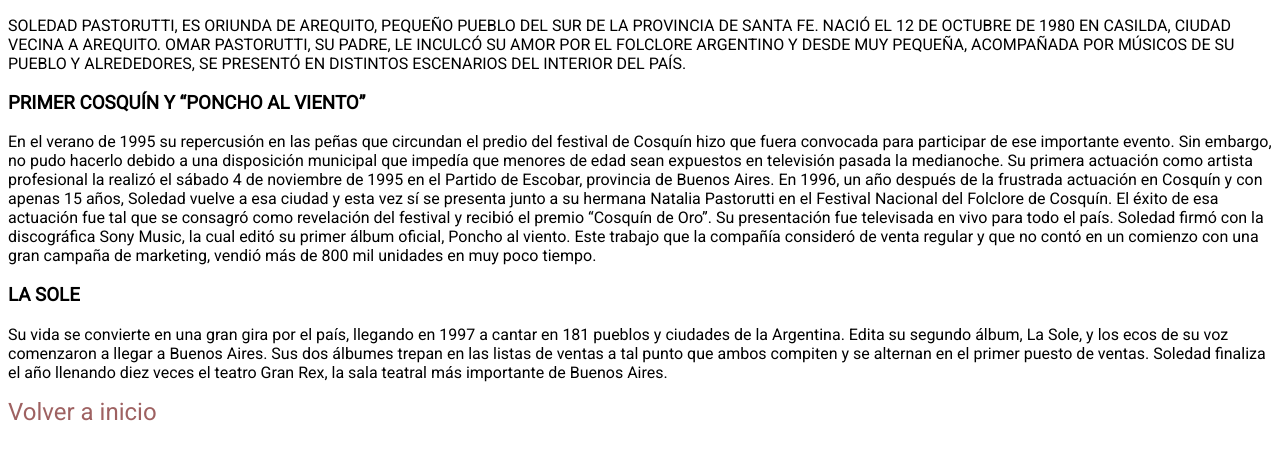
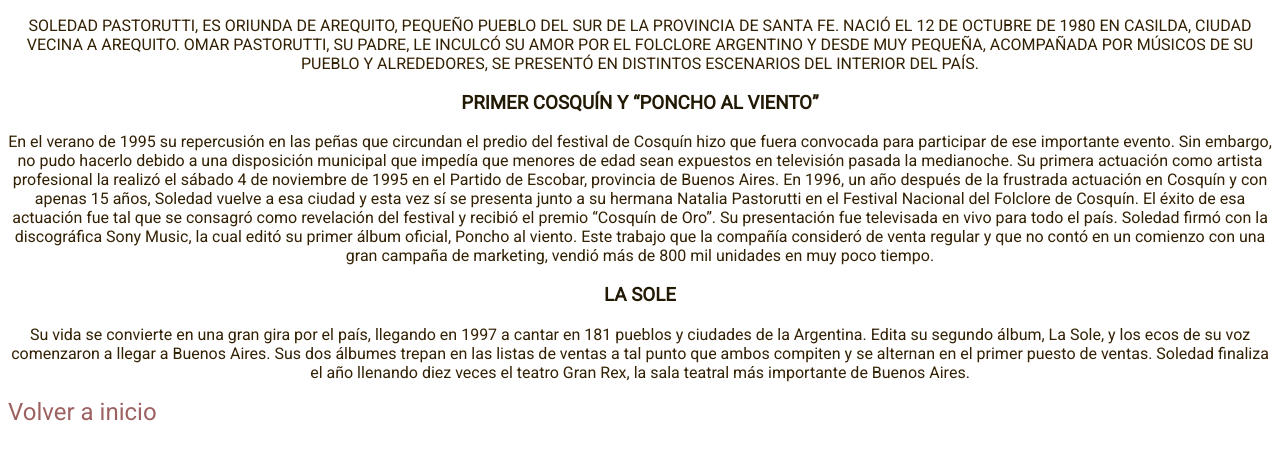
Before and after one commit to GuidoAlmada91/proyecto_web, a plain HTML site: page pages/biografia.html in a window 1280 px wide. Drawn offline with Linux system fonts and the light colour scheme.

Commit message:
finalizando cambios

```diff
--- a/pages/biografia.html
+++ b/pages/biografia.html
@@ -9,15 +9,19 @@
 <body>
     <p>
         SOLEDAD PASTORUTTI, ES ORIUNDA DE AREQUITO, PEQUEÑO PUEBLO DEL SUR DE LA PROVINCIA DE SANTA FE. NACIÓ EL 12 DE OCTUBRE DE 1980 EN CASILDA, CIUDAD VECINA A AREQUITO. OMAR PASTORUTTI, SU PADRE, LE INCULCÓ SU AMOR POR EL FOLCLORE ARGENTINO Y DESDE MUY PEQUEÑA, ACOMPAÑADA POR MÚSICOS DE SU PUEBLO Y ALREDEDORES, SE PRESENTÓ EN DISTINTOS ESCENARIOS DEL INTERIOR DEL PAÍS.
+        </p>
         <h3>PRIMER COSQUÍN Y “PONCHO AL VIENTO”</h3>
+        <p>
         En el verano de 1995 su repercusión en las peñas que circundan el predio del festival de Cosquín hizo que fuera convocada para participar de ese importante evento. Sin embargo, no pudo hacerlo debido a una disposición municipal que impedía que menores de edad sean expuestos en televisión pasada la medianoche. Su primera actuación como artista profesional la realizó el sábado 4 de noviembre de 1995 en el Partido de Escobar, provincia de Buenos Aires.
 
         En 1996, un año después de la frustrada actuación en Cosquín y con apenas 15 años, Soledad vuelve a esa ciudad y esta vez sí se presenta junto a su hermana Natalia Pastorutti en el Festival Nacional del Folclore de Cosquín. El éxito de esa actuación fue tal que se consagró como revelación del festival y recibió el premio “Cosquín de Oro”. Su presentación fue televisada en vivo para todo el país.
 
         Soledad firmó con la discográfica Sony Music, la cual editó su primer álbum oficial, Poncho al viento. Este trabajo que la compañía consideró de venta regular y que no contó en un comienzo con una gran campaña de marketing, vendió más de 800 mil unidades en muy poco tiempo.
+        </p>
         <h3>LA SOLE</h3>
+        <p>
         Su vida se convierte en una gran gira por el país, llegando en 1997 a cantar en 181 pueblos y ciudades de la Argentina. Edita su segundo álbum, La Sole, y los ecos de su voz comenzaron a llegar a Buenos Aires. Sus dos álbumes trepan en las listas de ventas a tal punto que ambos compiten y se alternan en el primer puesto de ventas. Soledad finaliza el año llenando diez veces el teatro Gran Rex, la sala teatral más importante de Buenos Aires.
-</p>
+    </p>
 </body>
 <a href="../index.html">Volver a inicio</a>
 
--- a/style.css
+++ b/style.css
@@ -41,11 +41,10 @@ a{
     text-align: center;
     width: 500px;
 }
-/* p {
+p {
     color: rgb(51, 33, 3);
-    background-color: bisque;
-    font-family: 'Gill Sans', 'Gill Sans MT', Calibri, 'Trebuchet MS', sans-serif;
-    font-style: italic;
+    font-family: "roboto";
+    text-align: center;
 }
 
 
@@ -55,9 +54,8 @@ img {
     width: 70%;
 }
 
-/* h3 {
-    color: rgb(241, 236, 222);
-    background-color: rgb(71, 59, 3);
-    font-family: 'Gill Sans', 'Gill Sans MT', Calibri, 'Trebuchet MS', sans-serif;
+h3 {
+    color: rgb(34, 26, 5);
+    font-family: "roboto";
     text-align: center;
 }
```
